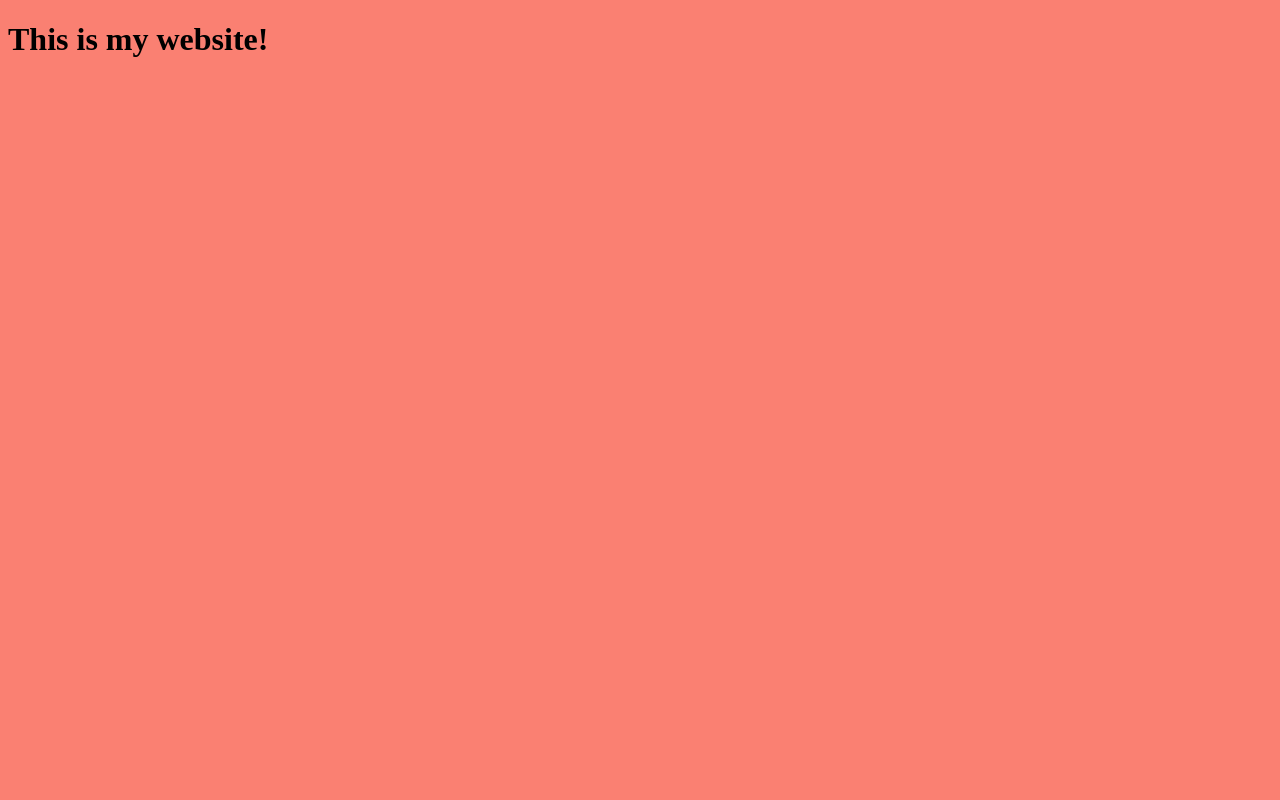
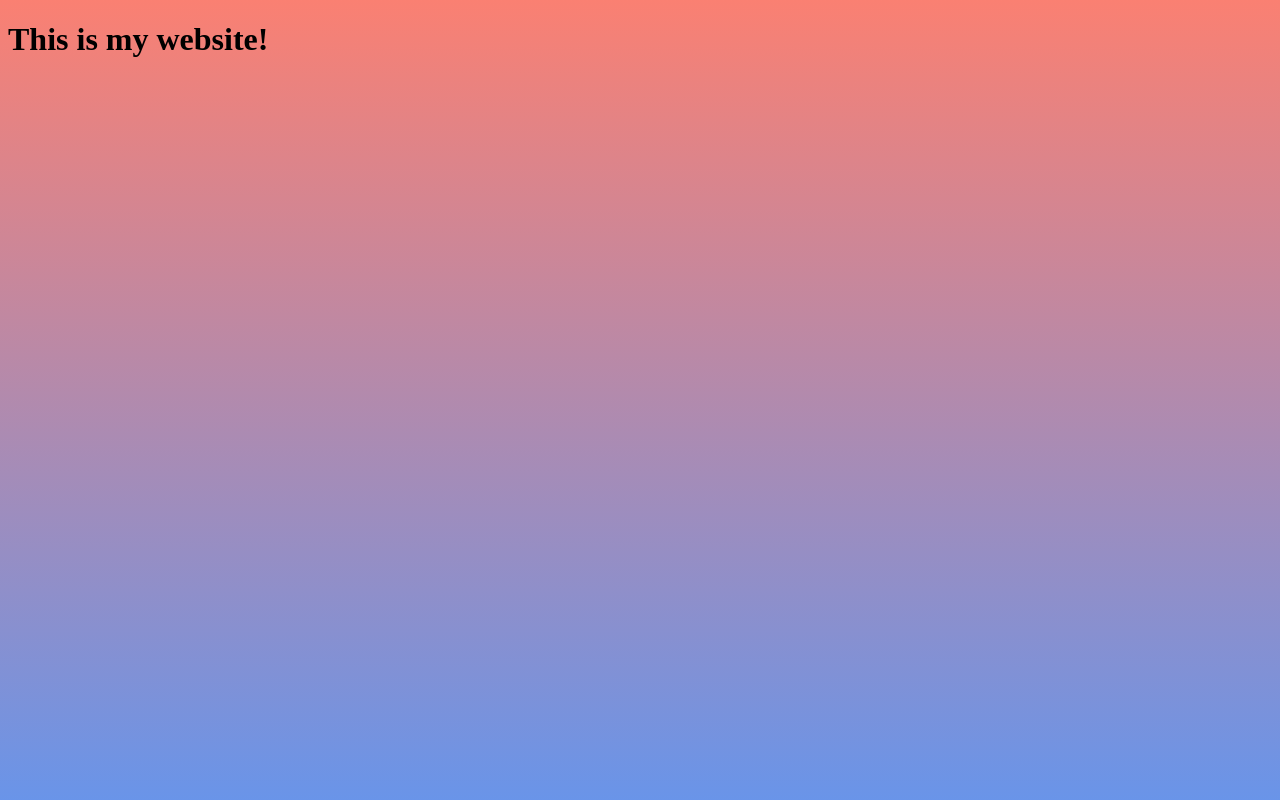
Before and after one commit to Rufasa85/flexbox-demo, a plain HTML site: page index.html in a window 1280 px wide. Drawn offline with Linux system fonts and the light colour scheme.

Commit message:
updating colors

```diff
--- a/style.css
+++ b/style.css
@@ -1,3 +1,4 @@
 body {
-    background: salmon;
+    height: 100vh;
+    background: linear-gradient(salmon, cornflowerblue);
 }
```
